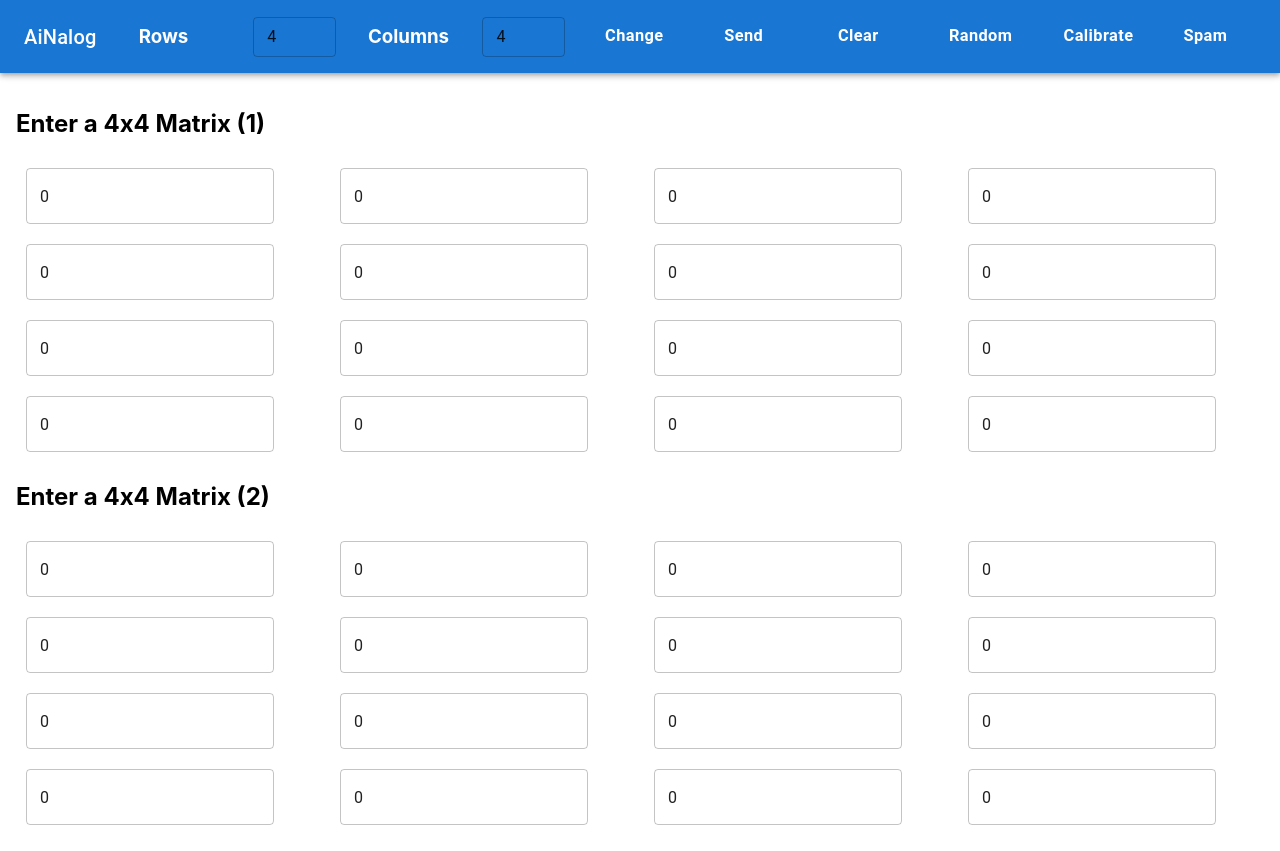
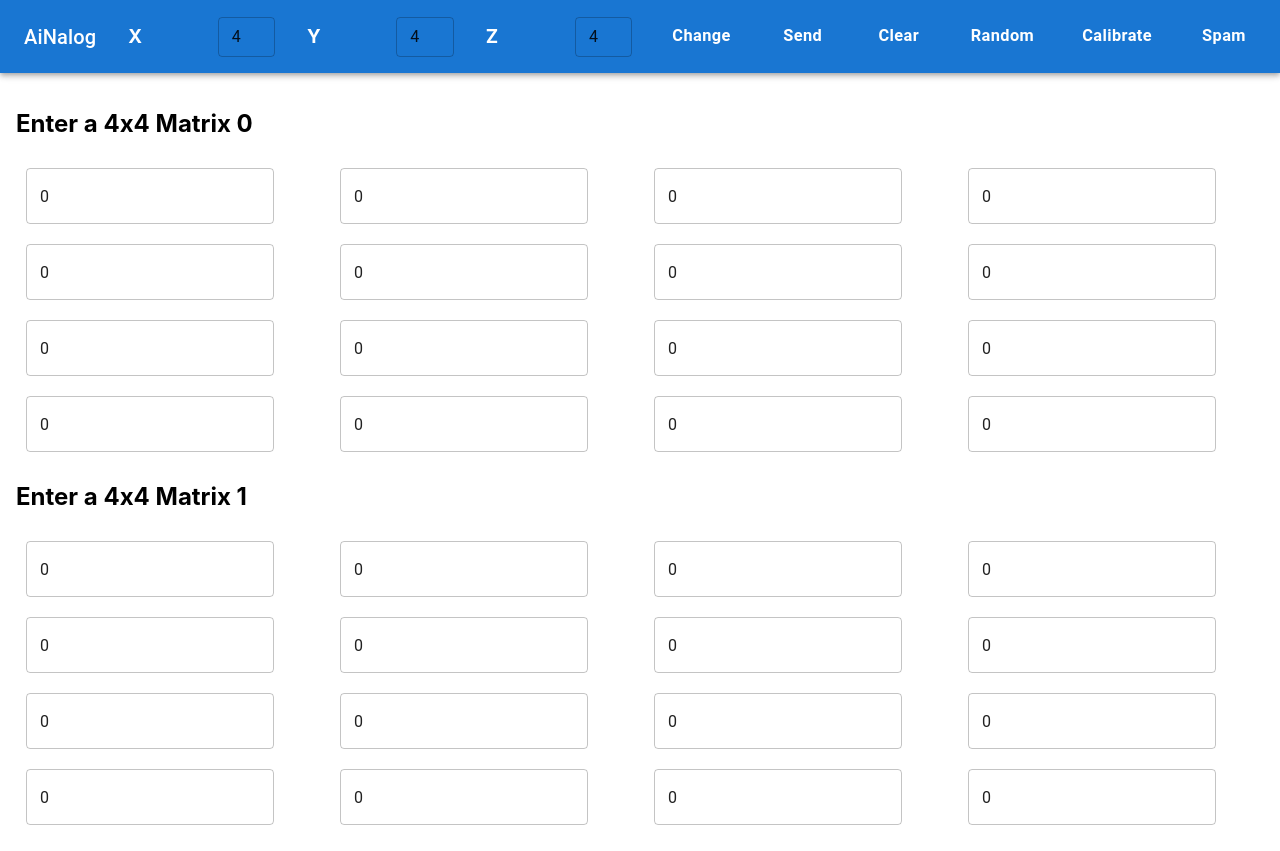
Before and after one commit to Jordandde/FYDP, a React (Create React App) app in the folder frontend/: page / in a window 1280 px wide. Built offline with nearby package versions, Linux system fonts and the light colour scheme.

Commit message:
implmeneted triple dimensions

```diff
--- a/frontend/src/App.js
+++ b/frontend/src/App.js
@@ -21,12 +21,14 @@ function App() {
   const matrices = useSelector((state) => state.matrices);
   const rows = useSelector((state) => state.rows);
   const cols = useSelector((state) => state.cols);
+  const third = useSelector((state) => state.third);
   const [tempRows, setTempRows] = useState(rows);
   const [tempCols, setTempCols] = useState(cols);
+  const [tempThird, setTempThird] = useState(third);
   const [result, setResult] = useState([
-    Array.from({ length: rows }, () => Array.from({ length: cols }, () => "0")),
+    Array.from({ length: rows }, () => Array.from({ length: third}, () => "0")),
   ]);
-  let total = rows * cols < 144;
+  let total = rows * third< 144;
   const [open, setOpen] = useState(false);
   const [spamMatrix, setSpamMatrix] = useState([ ]);
   const [spamInput, setSpamInput] = useState([]);
@@ -99,11 +101,10 @@ function App() {
       );
       const responseData = response.data;
       const numbers = responseData.split(" ").map(Number);
-
       const newResult = result.map((matrix) => {
         return matrix.map((row, ri) =>
           row.map((col, ci) => {
-            const index = ri * cols + ci;
+            const index = ri * third + ci;
             return numbers[index];
           })
         );
@@ -134,27 +135,31 @@ function App() {
     const value = parseInt(e.target.value);
     setTempCols(value);
   };
+  const handleThirdChange = (e) => {
+    const value = parseInt(e.target.value);
+    setTempThird(value);
+  };
   const handleDimChange = (e) => {
     e.preventDefault();
-    if (tempRows % 2 !== 0 || tempCols % 2 !== 0) {
+    if (tempRows % 2 !== 0 || tempCols % 2 !== 0 || tempThird %2 !== 0) {
       alert("Invalid dimensions, must be even and greater than 0");
       return;
     }
-    dispatch(updateDimensions({ tempRows, tempCols }));
+    dispatch(updateDimensions({ tempRows, tempCols,tempThird }));
     setResult([
-      Array.from({ length: tempRows }, () =>
-        Array.from({ length: tempCols }, () => "0")
+      Array.from({ length: rows}, () =>
+        Array.from({ length: tempThird}, () => "0")
       ),
     ]);
-    total = rows * cols < 144;
+    total = rows * third< 144;
   };
 
   const handleClear = (e) => {
-    dispatch(clear({ rows, cols }));
+    dispatch(clear({ rows, cols,third }));
   };
 
   const handleRandomize = async(e) => {
-    dispatch(randomize({ rows, cols }));
+    dispatch(randomize({ rows, cols,third }));
   };
   const handleSpam = async (e) => {
     e.preventDefault();
@@ -186,7 +191,7 @@ function App() {
               </Typography>
             </Grid>
             <Grid item xs>
-              <h3>Rows</h3>
+              <h3>X</h3>
             </Grid>
             <Grid item xs>
               <TextField
@@ -198,13 +203,25 @@ function App() {
               />
             </Grid>
             <Grid item xs>
-              <h3>Columns</h3>
+              <h3>Y</h3>
             </Grid>
             <Grid item xs>
               <TextField
                 type="number"
                 value={tempCols}
                 onChange={handleColChange}
+                min="1"
+                size="small"
+              />
+            </Grid>
+            <Grid item xs>
+              <h3>Z</h3>
+            </Grid>
+            <Grid item xs>
+              <TextField
+                type="number"
+                value={tempThird}
+                onChange={handleThirdChange}
                 min="1"
                 size="small"
               />
@@ -374,24 +391,23 @@ function App() {
           ))}</div>
     </Drawer>
       <div style={{ padding: "1rem" }}>
-        {matrices?.map((matrix, matrixIndex) => (
-          <div key={matrixIndex}>
+          <div key={0}>
             <h2>
-              Enter a {rows}x{cols} Matrix ({matrixIndex + 1})
+              Enter a {rows}x{cols} Matrix 0
             </h2>
-            {matrix.map((row, rowIndex) => (
+            {matrices[0]?.map((row, rowIndex) => (
               <div key={rowIndex}>
                 <Grid container spacing={1}>
                   {row.map((col, colIndex) => (
                     <Grid item xs>
                       {total ? (
                         <TextField
-                          key={`${matrixIndex}-${rowIndex}-${colIndex}`}
+                          key={`${0}-${rowIndex}-${colIndex}`}
                           type="number"
                           value={col}
                           onChange={(e) =>
                             handleChange(
-                              matrixIndex,
+                              0,
                               rowIndex,
                               colIndex,
                               e.target.value
@@ -403,12 +419,63 @@ function App() {
                         />
                       ) : (
                         <input
-                          key={`${matrixIndex}-${rowIndex}-${colIndex}`}
+                          key={`${0}-${rowIndex}-${colIndex}`}
                           type="number"
                           value={col}
                           onChange={(e) =>
                             handleChange(
-                              matrixIndex,
+                              0,
+                              rowIndex,
+                              colIndex,
+                              e.target.value
+                            )
+                          }
+                          style={{
+                            width: "30px",
+                          }}
+                        />
+                      )}
+                    </Grid>
+                  ))}
+                  <br />
+                </Grid>
+              </div>
+            ))}
+              </div>
+            <div key={1}>
+            <h2>
+              Enter a {cols}x{third} Matrix 1
+            </h2>
+            {matrices[1]?.map((row, rowIndex) => (
+              <div key={rowIndex}>
+                <Grid container spacing={1}>
+                  {row.map((col, colIndex) => (
+                    <Grid item xs>
+                      {total ? (
+                        <TextField
+                          key={`${1}-${rowIndex}-${colIndex}`}
+                          type="number"
+                          value={col}
+                          onChange={(e) =>
+                            handleChange(
+                              1,
+                              rowIndex,
+                              colIndex,
+                              e.target.value
+                            )
+                          }
+                          style={{
+                            margin: "10px",
+                          }}
+                        />
+                      ) : (
+                        <input
+                          key={`${1}-${rowIndex}-${colIndex}`}
+                          type="number"
+                          value={col}
+                          onChange={(e) =>
+                            handleChange(
+                              1,
                               rowIndex,
                               colIndex,
                               e.target.value
@@ -426,11 +493,10 @@ function App() {
               </div>
             ))}
           </div>
-        ))}
         {calcFinished &&
           result.map((matrix, matrixIndex) => (
             <div key={matrixIndex}>
-              <h2>Result Matrix </h2>
+              <h2>{rows}x{third} Result Matrix </h2>
               {matrix.map((row, rowIndex) => (
                 <Grid container spacing={1}>
                   {row.map((col, colIndex) => (
--- a/frontend/src/matricesSlice.js
+++ b/frontend/src/matricesSlice.js
@@ -9,18 +9,20 @@ export const matricesSlice = createSlice({
     ],
     rows: 4,
     cols: 4,
+    third: 4,
   },
   reducers: {
     updateDimensions: (state, action) => {
-      const { tempRows, tempCols } = action.payload;
+      const { tempRows, tempCols,tempThird } = action.payload;
       state.rows = tempRows;
       state.cols = tempCols;
+      state.third = tempThird;
       state.matrices = [
         Array.from({ length: tempRows }, () =>
           Array.from({ length: tempCols }, () => "0")
         ),
-        Array.from({ length: tempRows }, () =>
-          Array.from({ length: tempCols }, () => "0")
+        Array.from({ length: tempCols}, () =>
+          Array.from({ length: tempThird}, () => "0")
         ),
       ];
     },
@@ -31,30 +33,32 @@ export const matricesSlice = createSlice({
       );
     },
     clear: (state, action) => {
-      const { rows, cols } = action.payload;
+      const { rows, cols, third } = action.payload;
       state.rows = rows;
       state.cols = cols;
+      state.third = third;
       state.matrices = [
         Array.from({ length: rows }, () =>
           Array.from({ length: cols }, () => "0")
         ),
-        Array.from({ length: rows }, () =>
-          Array.from({ length: cols }, () => "0")
+        Array.from({ length: cols}, () =>
+          Array.from({ length: third}, () => "0")
         ),
       ];
     },
     randomize: (state, action) => {
-      const { rows, cols } = action.payload;
+      const { rows, cols,third } = action.payload;
       state.rows = rows;
       state.cols = cols;
+      state.third = third;
       state.matrices = [
         Array.from({ length: rows }, () =>
           Array.from({ length: cols }, () =>
             String(Math.floor(Math.random() * 10))
           )
         ),
-        Array.from({ length: rows }, () =>
-          Array.from({ length: cols }, () =>
+        Array.from({ length: cols}, () =>
+          Array.from({ length: third}, () =>
             String(Math.floor(Math.random() * 10))
           )
         ),
```
